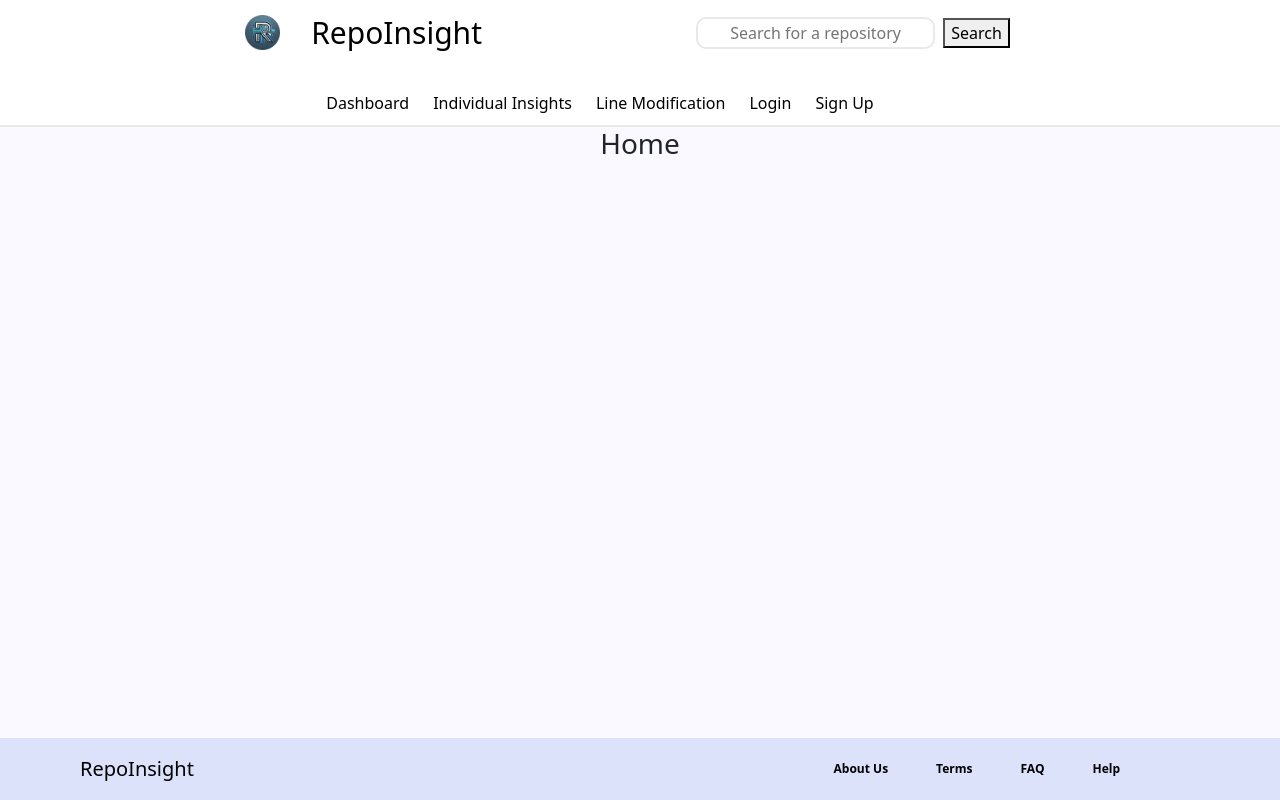
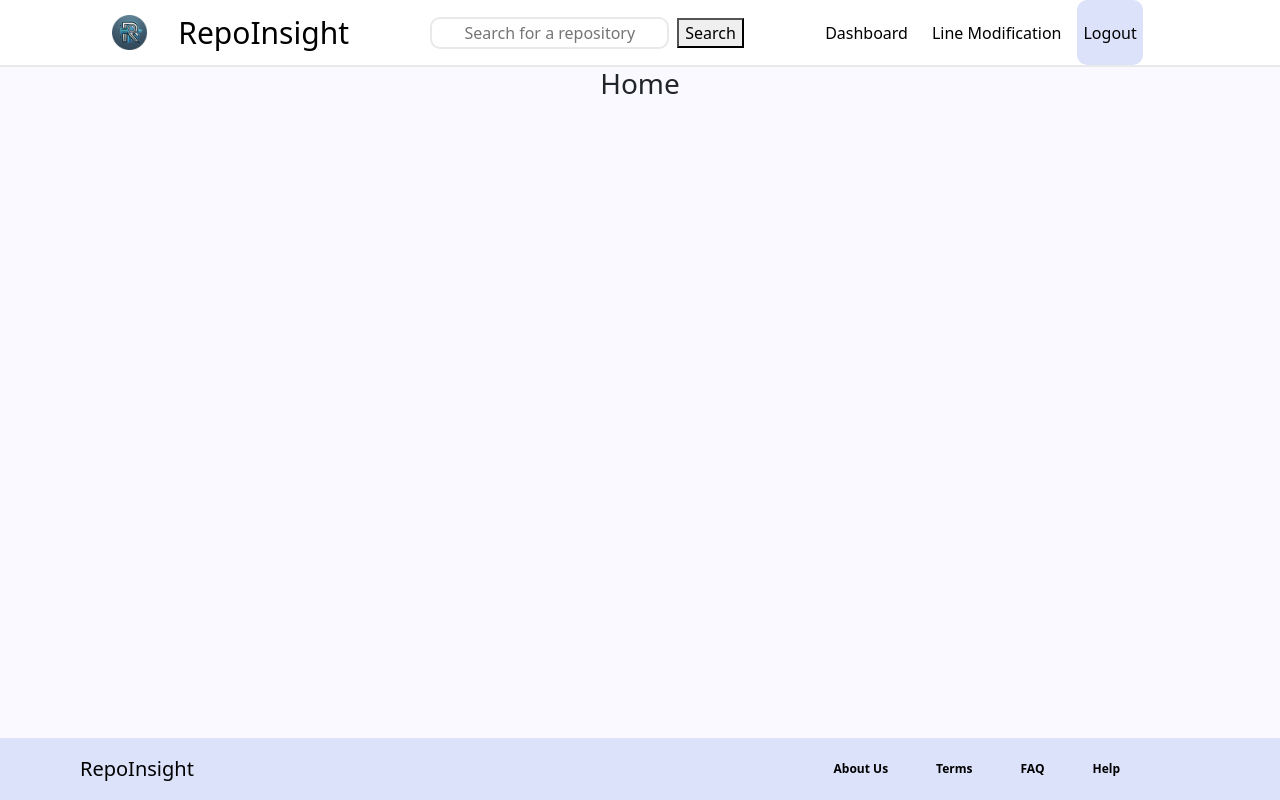
Before and after one commit to kidushailu/RepoInsight, a React (Create React App) app in the folder client/: page / in a window 1280 px wide. Built offline with nearby package versions, Linux system fonts and the light colour scheme.

Commit message:
added fully functional logout button

```diff
--- a/client/src/components/Navbar.css
+++ b/client/src/components/Navbar.css
@@ -50,6 +50,15 @@
   background-color: #dbe2f9;
 }
 
+ul button {
+  background-color: #dbe2f9;
+  border: none;
+  display: flex;
+  align-items: center;
+  border-radius: 10px;
+
+}
+
 .repo-search {
   display: flex;
   align-items: center;
--- a/client/src/components/Navbar.js
+++ b/client/src/components/Navbar.js
@@ -1,9 +1,8 @@
 import {React, useState} from 'react';
-import { Link, useNavigate } from 'react-router-dom';
-import { useMatch, useResolvedPath } from 'react-router-dom';
+import { Link, useNavigate, useMatch, useResolvedPath } from 'react-router-dom';
 import './Navbar.css';
 
-function Navbar() {
+function Navbar({onLogout}) {
   const [repoUrl, setRepoUrl] = useState('');
   const navigate = useNavigate();
 
@@ -13,7 +12,7 @@ function Navbar() {
 
   return (
       <nav className="nav">
-        <Link to="/" className="site-title">
+        <Link to="/home" className="site-title">
           <img width="65" height="65" src="RepoInsight-logo-pptexport.png" alt="RepoInsight logo" className="site-logo"></img>
           <span>RepoInsight</span>
         </Link>
@@ -23,10 +22,8 @@ function Navbar() {
         </div>
         <ul>
           <CustomLink to="/dashboard">Dashboard</CustomLink>
-          <CustomLink to="/individual-insights">Individual Insights</CustomLink>
           <CustomLink to="/line-modification">Line Modification</CustomLink>
-          <CustomLink to="/login">Login</CustomLink>
-          <CustomLink to="/sign-up">Sign Up</CustomLink>
+          <button onClick={() => {onLogout(); navigate('/');}}>Logout</button>
         </ul>
       </nav>
   )
```
